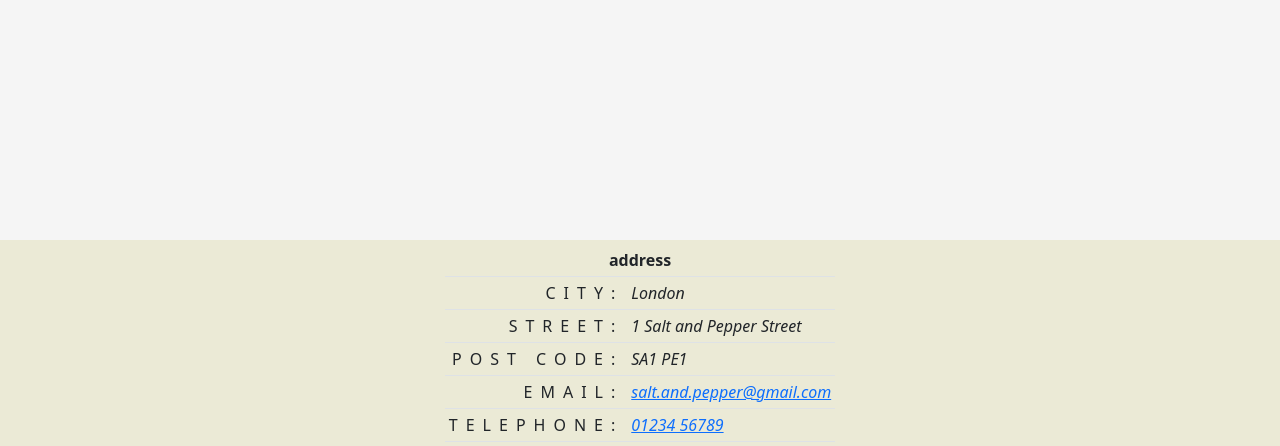
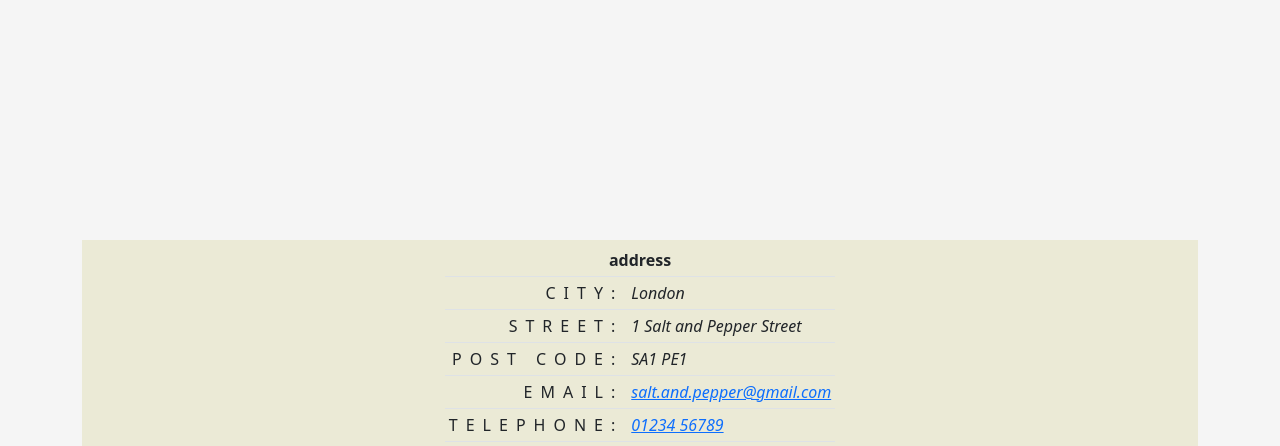
Before and after one commit to Code-Institute-Submissions/Zolske-salt-and-pepper-manager, a Django app: page / in a window 1280 px wide. Shown: the part 1096-1542 px from the top of the page. Run offline with Django 4.2, Linux system fonts and the light colour scheme; data that the repository does not hold is empty; some libraries are stand-ins or nearby versions.

Commit message:
bring back 1 div after validation passed

```diff
--- a/templates/base.html
+++ b/templates/base.html
@@ -79,8 +79,8 @@
     <!-- <div class="container"> -->
     {% block content %}
     {% endblock content %}
-    <!-- </div>
-    <div class="container"> -->
+    <!-- </div> -->
+    <div class="container">
         <footer class="d-flex justify-content-around mt-4">
             <address class="my-0">
                 <table class="table table-sm tabel-contact my-1">
@@ -104,7 +104,8 @@
                         </tr>
                         <tr>
                             <td class="addresHead">Email:</td>
-                        <td class="addressInfo"><a href="mailto:salt.and.pepper@gmail.com">salt.and.pepper@gmail.com</a>
+                            <td class="addressInfo"><a
+                                    href="mailto:salt.and.pepper@gmail.com">salt.and.pepper@gmail.com</a>
                             </td>
                         </tr>
                         <tr>
@@ -115,7 +116,7 @@
                 </table>
             </address>
         </footer>
-    <!-- </div> -->
+    </div>
     <!-- Bootstrap 5.2.0 beta  JavaScript Bundle with Popper -->
     <script src="{% static 'javascript/bootstrap_bundle_min.js' %}">
     </script>
```
Lines whose indentation alone changed are shown as unchanged.
